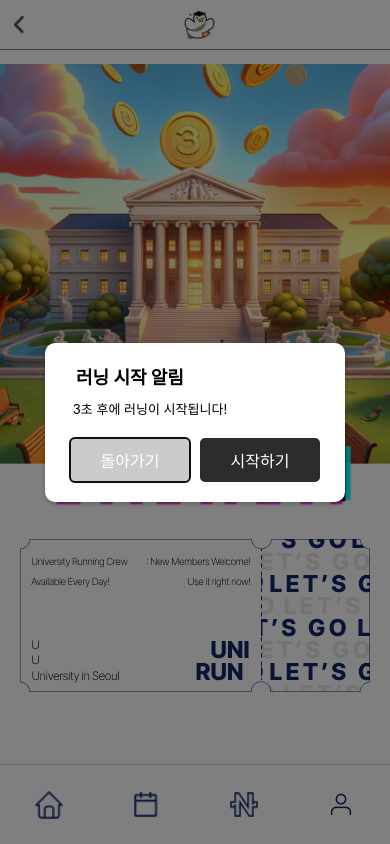
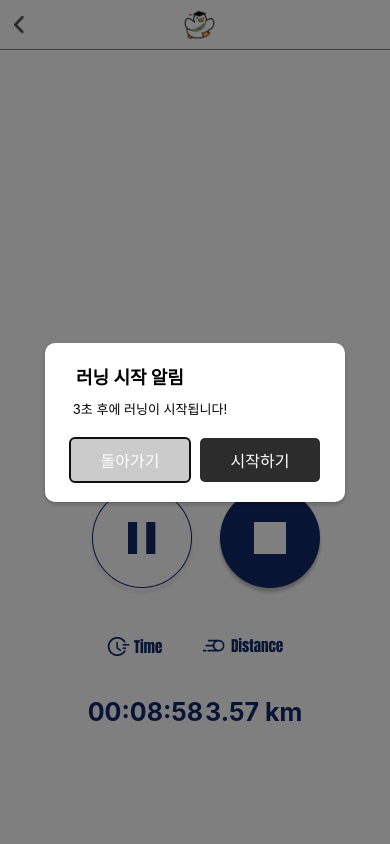
Before and after one commit to bourgeois46/UniRun-FE, a React Native app: screen /Running in a window 390 px wide. Built offline with nearby package versions, Linux system fonts and the light colour scheme.

Commit message:
feat: 러닝 중 시간 및 거리 임시 구현

```diff
--- a/App.tsx
+++ b/App.tsx
@@ -18,6 +18,8 @@ import Home from './src/screens/Home/Home';
 import Nft from './src/screens/NFT/Nft';
 import Login from './src/screens/Login/Login';
 import Input from './src/screens/Login/Input';
+import Running from './src/screens/Home/Running';
+import Record from './src/screens/Home/Record';
 
 const Stack = createNativeStackNavigator();
 const Tab = createBottomTabNavigator();
@@ -29,6 +31,8 @@ type RootStackParamList = {
   Home: undefined;
   Calendar: undefined;
   Nft: undefined;
+  Running: undefined;
+  Record: undefined;
 };
 
 type HeaderProps = {
@@ -169,6 +173,20 @@ const App = (): React.JSX.Element => {
                 header: () => <Header navigation={navigation} back={true} />,
               })}
             />
+             <Stack.Screen
+              name="Running"
+              component={Running}
+              options={({ navigation }) => ({
+                header: () => <Header navigation={navigation} back={true} />,
+              })}
+            />
+             <Stack.Screen
+              name="Record"
+              component={Record}
+              options={({ navigation }) => ({
+                header: () => <Header navigation={navigation} back={true} />,
+              })}
+            />
           </>
         ) : (
           <>
--- a/src/modal/RunningStartModal.tsx
+++ b/src/modal/RunningStartModal.tsx
@@ -1,4 +1,6 @@
 import React from 'react';
+import type { StackNavigationProp } from '@react-navigation/stack';
+import {useNavigation} from '@react-navigation/native';
 import { View, Text, StyleSheet, Modal, TouchableOpacity } from 'react-native';
 
 interface RunningStartModalProps {
@@ -6,7 +8,17 @@ interface RunningStartModalProps {
   onClose: () => void;
 }
 
+type RootStackParamList = {
+    Running: undefined;
+  };
+
 const RunningStartModal: React.FC<RunningStartModalProps> = ({ visible, onClose }) => {
+    const navigation = useNavigation<StackNavigationProp<RootStackParamList, 'Running'>>();
+
+    const handleRunning = () => {
+      navigation.navigate('Running');
+    };
+
   return (
     <Modal visible={visible} animationType="fade" transparent={true} onRequestClose={onClose}>
       <View style={styles.modalContainer}>
@@ -22,6 +34,7 @@ const RunningStartModal: React.FC<RunningStartModalProps> = ({ visible, onClose
             </TouchableOpacity>
             <TouchableOpacity style={styles.button2} onPress={() => {
               console.log('러닝 시작 버튼 클릭됨');
+              handleRunning();
             }}>
               <Text style={styles.buttonText}>시작하기</Text>
             </TouchableOpacity>
--- a/src/screens/Home/Record.tsx
+++ b/src/screens/Home/Record.tsx
@@ -1,10 +1,23 @@
-import { View, Text } from 'react-native'
-import React from 'react'
+import { View, Text, Image, StyleSheet, TouchableOpacity } from 'react-native';
+import React, { useState } from 'react';
 
-export default function Record() {
+const Record: React.FC = () => {
   return (
-    <View>
+    <View style={styles.container}>
       <Text>Record</Text>
     </View>
   )
 }
+
+const styles = StyleSheet.create({
+  container: {
+    flex: 1,
+    justifyContent: 'center',
+    alignItems: 'center',
+    backgroundColor: '#fff',
+  }
+
+})
+
+
+export default Record;
--- a/src/screens/Home/Running.tsx
+++ b/src/screens/Home/Running.tsx
@@ -1,10 +1,77 @@
-import { View, Text } from 'react-native'
-import React from 'react'
+import { View, Text, Image, StyleSheet, TouchableOpacity } from 'react-native';
+import React from 'react';
 
-export default function Running() {
+const Running: React.FC = () => {
   return (
-    <View>
-      <Text>Running</Text>
+    <View style={styles.container}>
+      <View style={styles.buttonContainer}>
+        <Image source={require('../../../assets/button1.png')} style= {styles.commonMargin} />
+        <Image source={require('../../../assets/button2.png')} style= {styles.commonMargin} />
+      </View>
+      <View style={styles.timeDistanceContainer}>
+        <Image source={require('../../../assets/time.png')} style={styles.commonMargin} />
+        <Image source={require('../../../assets/distance.png')} style={[styles.commonMargin, { top: 2 }]} />
+      </View>
+      <View style={styles.textContainer}>
+        <Text style={styles.secondText}>00:08:58</Text>
+        <View style={styles.kmContainer}>
+          <Text style={styles.timeText}>3.57</Text>
+          <Text style={styles.distanceText}> km</Text>
+        </View>
+      </View>
     </View>
   )
 }
+
+const styles = StyleSheet.create({
+  container: {
+    flex: 1,
+    justifyContent: 'center',
+    alignItems: 'center',
+    backgroundColor: '#fff',
+  },
+  buttonContainer: {
+    flexDirection: 'row',
+    marginTop: 350,
+    marginBottom: 38,
+    justifyContent: 'space-between',
+    width: '60%',
+  },
+  commonMargin: {
+    marginHorizontal: 10,
+  },
+  timeDistanceContainer: {
+    flexDirection: 'row',
+    marginBottom: 38,
+    justifyContent: 'space-between',
+    width: '51%',
+  },
+  secondText: {
+    fontWeight: 'bold',
+    fontSize: 25,
+    color: '#0F2869'
+  },
+  textContainer: {
+    flexDirection: 'row',
+    justifyContent: 'space-between',
+    alignItems: 'center',
+    marginBottom: 30,
+    width: '55%',
+  },
+  timeText: {
+    fontWeight: 'bold',
+    fontSize: 25,
+    color: '#0F2869'
+  },
+  distanceText: {
+    fontWeight: 'bold',
+    fontSize: 25,
+    color: '#0F2869'
+  },
+  kmContainer: {
+    flexDirection: 'row',
+    justifyContent: 'space-between',
+  }
+});
+
+export default Running;
```
Also changed, not shown: assets/button1.png, assets/button2.png.
